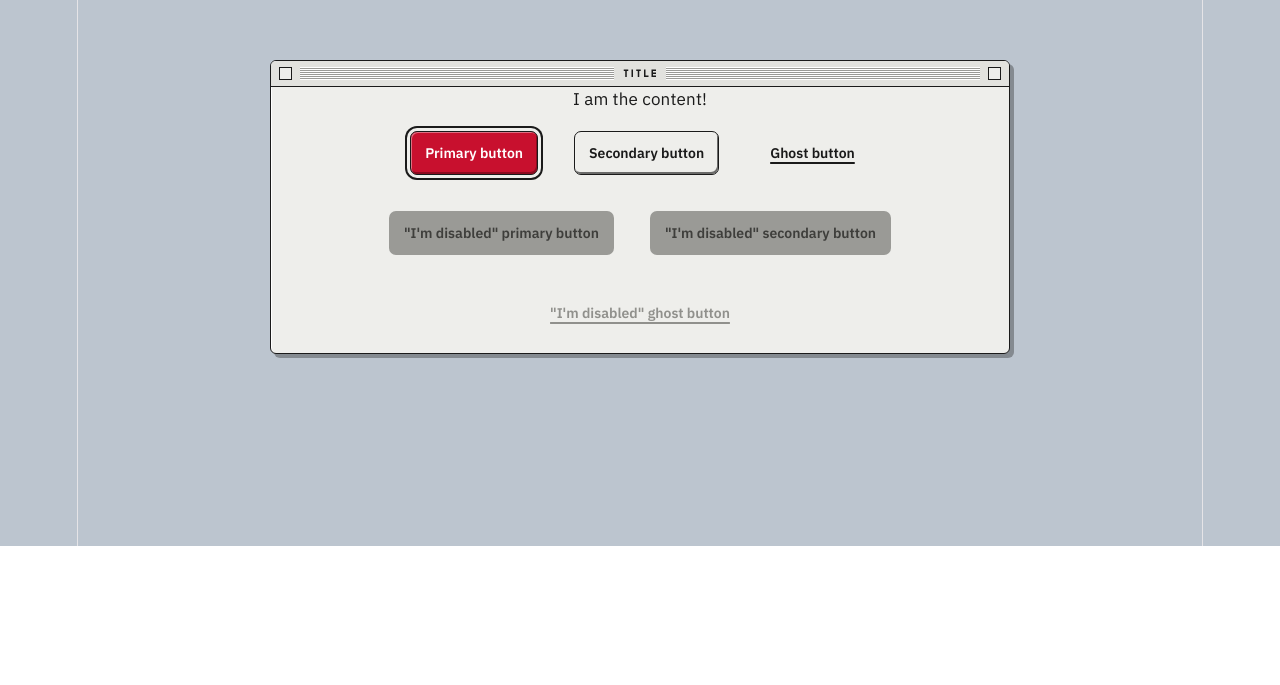
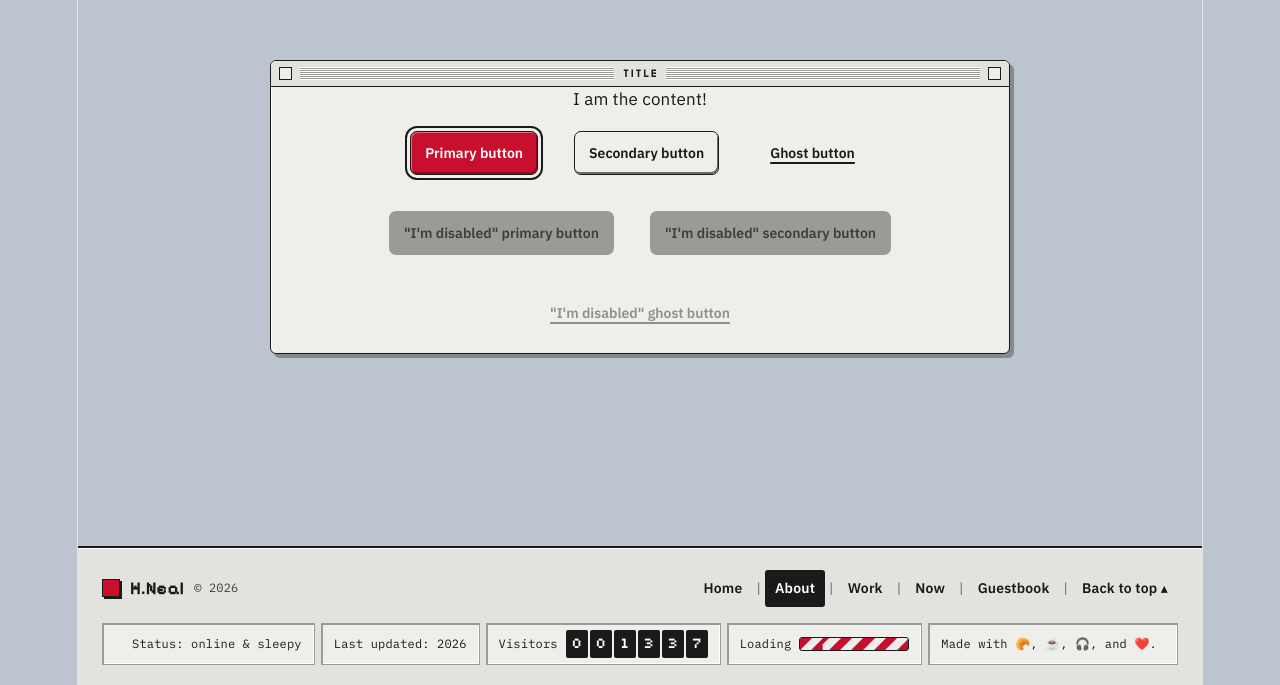
Before and after one commit to hannahmneal/portfolio, a React (Vite) app in the folder frontend/: page /about in a window 1280 px wide. Shown: the part 342-1027 px from the top of the page. Before the commit the page ends 888 px from the top, so only its background shows below. Built offline with nearby package versions, Linux system fonts and the light colour scheme.

Commit message:
Footer scaffolded

```diff
--- a/frontend/src/App.jsx
+++ b/frontend/src/App.jsx
@@ -1,5 +1,7 @@
+import { Box } from '@mui/material'
 import { Routes, Route } from 'react-router'
 import Nav from './components/Nav'
+import Footer from './components/Footer'
 import Home from './pages/Home'
 import About from './pages/About'
 import Work from './pages/Work'
@@ -9,7 +11,11 @@ import NotFound from './pages/NotFound'
 
 export default function App() {
   return (
-    <>
+    // id="top" is the target for the footer's "Back to top" link.
+    <Box
+      id="top"
+      sx={{ minHeight: '100svh', display: 'flex', flexDirection: 'column', width: '100%' }}
+    >
       <Nav />
       <Routes>
         <Route path="/" element={<Home />} />
@@ -19,6 +25,7 @@ export default function App() {
         <Route path="/guestbook" element={<Guestbook />} />
         <Route path="*" element={<NotFound />} />
       </Routes>
-    </>
+      <Footer />
+    </Box>
   )
 }
--- /dev/null
+++ b/frontend/src/components/Footer.jsx
@@ -0,0 +1,229 @@
+import { Box } from '@mui/material'
+import { useTheme } from '@mui/material/styles'
+import { NavLink } from 'react-router'
+
+// 👇🏻 "Back to top" is a plain anchor to the #top target, not a route.
+const FOOTER_LINKS = [
+  { to: '/', label: 'Home' },
+  { to: '/about', label: 'About' },
+  { to: '/work', label: 'Work' },
+  { to: '/now', label: 'Now' },
+  { to: '/guestbook', label: 'Guestbook' },
+]
+
+const VISITOR_COUNT = '001337'
+const LAST_UPDATED = '2026'
+
+export default function Footer() {
+  const theme = useTheme()
+  const { footer, hoverInvert } = theme.custom
+  const accent = theme.palette.primary.main
+  const text = theme.palette.text.primary
+  const muted = theme.palette.text.secondary
+
+  // Shared look for both the routed links and the "Back to top" anchor.
+  const linkSx = {
+    fontFamily: theme.typography.fontFamily,
+    fontWeight: 600,
+    fontSize: '14px',
+    textDecoration: 'none',
+    display: 'inline-block',
+    padding: '8px 10px',
+    borderRadius: '3px',
+    color: text,
+    '&[aria-current="page"], &:hover, &:focus-visible': {
+      bgcolor: hoverInvert.bg,
+      color: hoverInvert.text,
+      outline: 'none',
+    },
+  }
+
+  // A sunken status pane. Row 2 is a strip of these.
+  const paneSx = {
+    display: 'inline-flex',
+    alignItems: 'center',
+    gap: '8px',
+    padding: '6px 12px',
+    minHeight: footer.pane.minHeight,
+    border: `1px solid ${footer.pane.border}`,
+    bgcolor: footer.pane.bg,
+    boxShadow: footer.pane.shadow,
+    fontFamily: theme.typography.caption.fontFamily,
+    fontSize: '12px',
+    color: text,
+  }
+
+  return (
+    <Box
+      component="footer"
+      sx={{
+        mt: 'auto',
+        borderTop: `2px solid ${footer.border}`,
+        bgcolor: footer.bg,
+        boxShadow: footer.shadow,
+        color: text,
+      }}
+    >
+      <Box
+        sx={{
+          maxWidth: footer.maxWidth,
+          mx: 'auto',
+          padding: '22px 24px 20px',
+          display: 'flex',
+          flexDirection: 'column',
+          gap: '16px',
+        }}
+      >
+        {/* Row 1: logo, copyright, pipe-separated links */}
+        <Box
+          sx={{
+            display: 'flex',
+            flexWrap: 'wrap',
+            gap: '12px 24px',
+            alignItems: 'center',
+            justifyContent: 'space-between',
+          }}
+        >
+          <Box sx={{ display: 'flex', alignItems: 'center', gap: '10px' }}>
+            <Box
+              aria-hidden="true"
+              sx={{
+                width: 18,
+                height: 18,
+                bgcolor: accent,
+                border: `1px solid ${footer.boxIconShadow}`,
+                boxShadow: `2px 2px 0 ${footer.boxIconShadow}`,
+              }}
+            />
+            <Box
+              component="span"
+              sx={{
+                fontFamily: theme.typography.h3.fontFamily,
+                fontWeight: 700,
+                fontSize: '18px',
+              }}
+            >
+              H.Neal
+            </Box>
+            <Box
+              component="span"
+              sx={{
+                fontFamily: theme.typography.caption.fontFamily,
+                fontSize: '12px',
+                color: muted,
+              }}
+            >
+              &copy; 2026
+            </Box>
+          </Box>
+
+          <Box
+            component="nav"
+            aria-label="Footer"
+            sx={{ display: 'flex', flexWrap: 'wrap', alignItems: 'center', gap: '2px' }}
+          >
+            {FOOTER_LINKS.map(({ to, label }) => (
+              <Box key={to} sx={{ display: 'inline-flex', alignItems: 'center', gap: '2px' }}>
+                <Box component={NavLink} to={to} end={to === '/'} sx={linkSx}>
+                  {label}
+                </Box>
+                <Box
+                  component="span"
+                  aria-hidden="true"
+                  sx={{
+                    fontFamily: theme.typography.caption.fontFamily,
+                    fontSize: '14px',
+                    color: footer.pipe,
+                  }}
+                >
+                  |
+                </Box>
+              </Box>
+            ))}
+            <Box component="a" href="#top" sx={linkSx}>
+              Back to top &#9652;
+            </Box>
+          </Box>
+        </Box>
+
+        {/* Row 2: the status bar */}
+        <Box sx={{ display: 'flex', flexWrap: 'wrap', gap: '6px' }}>
+          <Box component="span" sx={paneSx}>
+            <Box
+              aria-hidden="true"
+              sx={{
+                width: 9,
+                height: 9,
+                bgcolor: accent,
+                border: `1px solid ${footer.boxIconShadow}`,
+                '@keyframes pc-blink': { '50%': { opacity: 0 } },
+                animation: 'pc-blink 1s steps(1) infinite',
+              }}
+            />
+            Status: online & sleepy
+          </Box>
+
+          <Box component="span" sx={paneSx}>
+            Last updated: {LAST_UPDATED}
+          </Box>
+
+          <Box component="span" sx={paneSx}>
+            Visitors
+            {/* The tiles are decorative; the count is announced once via the label. */}
+            <Box
+              component="span"
+              aria-label={VISITOR_COUNT}
+              sx={{ display: 'inline-flex', gap: '2px' }}
+            >
+              {VISITOR_COUNT.split('').map((digit, i) => (
+                <Box
+                  key={i}
+                  component="span"
+                  aria-hidden="true"
+                  sx={{
+                    width: 22,
+                    height: 28,
+                    display: 'flex',
+                    alignItems: 'center',
+                    justifyContent: 'center',
+                    fontFamily: theme.typography.subtitle1.fontFamily,
+                    fontSize: '15px',
+                    borderRadius: '2px',
+                    bgcolor: footer.digit.bg,
+                    color: footer.digit.text,
+                    border: footer.digit.border,
+                  }}
+                >
+                  {digit}
+                </Box>
+              ))}
+            </Box>
+          </Box>
+
+          <Box component="span" sx={paneSx}>
+            Loading
+            <Box
+              aria-hidden="true"
+              sx={{
+                width: 110,
+                height: 14,
+                border: `1px solid ${footer.barber.border}`,
+                borderRadius: '3px',
+                background: `repeating-linear-gradient(-45deg, ${accent} 0 8px, ${footer.barber.track} 8px 16px)`,
+                '@keyframes pc-barber': {
+                  '0%': { backgroundPosition: '0 0' },
+                  '100%': { backgroundPosition: '22.63px 0' },
+                },
+                animation: 'pc-barber 0.8s linear infinite',
+              }}
+            />
+          </Box>
+
+          <Box component="span" sx={{ ...paneSx, flex: '1 1 200px' }}>
+            Made with 🥐, ☕️, 🎧, and ❤️.
+          </Box>
+        </Box>
+      </Box>
+    </Box>
+  )
+}
--- a/frontend/src/theme/createAppTheme.js
+++ b/frontend/src/theme/createAppTheme.js
@@ -58,6 +58,25 @@ const buildCustom = (mode, styles) => ({
   footer: {
     bg: styles.footerBg,
     border: styles.footerBorder,
+    shadow: styles.footerShadow,
+    pipe: styles.footerPipe,
+    boxIconShadow: styles.navBarBoxIconShadow,
+    pane: {
+      bg: styles.footerPaneBg,
+      border: styles.footerPaneBorder,
+      shadow: styles.footerPaneShadow,
+      minHeight: 38,
+    },
+    digit: {
+      bg: styles.footerDigitBg,
+      text: styles.footerDigitText,
+      border: styles.footerDigitBorder,
+    },
+    barber: {
+      border: styles.footerBarberBorder,
+      track: styles.footerBarberTrack,
+    },
+    maxWidth: 1180,
   },
   hoverInvert: {
     bg: styles.hoverInvertBg,
--- a/frontend/src/theme/styles.js
+++ b/frontend/src/theme/styles.js
@@ -43,6 +43,16 @@ export const lightStyles = {
   linkHoverText: '#FFFFFF',
   footerBg: '#E2E2DE',
   footerBorder: '#1A1A1A',
+  footerShadow: 'inset 0 1px 0 #FFFFFF',
+  footerPipe: '#6B6B66',
+  footerPaneBg: '#EEEEEB',
+  footerPaneBorder: '#9A9A96',
+  footerPaneShadow: 'inset 1px 1px 0 #9A9A96, inset -1px -1px 0 #FFFFFF',
+  footerDigitBg: '#1A1A1A',
+  footerDigitText: '#FFFFFF',
+  footerDigitBorder: 'none',
+  footerBarberBorder: '#1A1A1A',
+  footerBarberTrack: '#EEEEEB',
   hoverInvertBg: '#1A1A1A',
   hoverInvertText: '#FFFFFF',
 }
@@ -74,6 +84,17 @@ export const darkStyles = {
   linkVisited: '#C9A7F2',
   linkHoverText: '#0B0D10',
   footerBg: '#1B1F26',
+  footerBorder: '#07080A',
+  footerShadow: 'inset 0 1px 0 rgba(255,255,255,0.06)',
+  footerPipe: '#6E747C',
+  footerPaneBg: '#14171C',
+  footerPaneBorder: '#07080A',
+  footerPaneShadow: 'inset 1px 1px 0 #000000, inset -1px -1px 0 rgba(255,255,255,0.08)',
+  footerDigitBg: '#0B0D10',
+  footerDigitText: '#F3EFE6',
+  footerDigitBorder: '1px solid #3A4048',
+  footerBarberBorder: '#07080A',
+  footerBarberTrack: '#262B33',
   hoverInvertBg: '#F3EFE6',
   hoverInvertText: '#0B0D10',
 }
```
Also changed, not shown: 1 other file (tests, documents, lock files or other folders).
